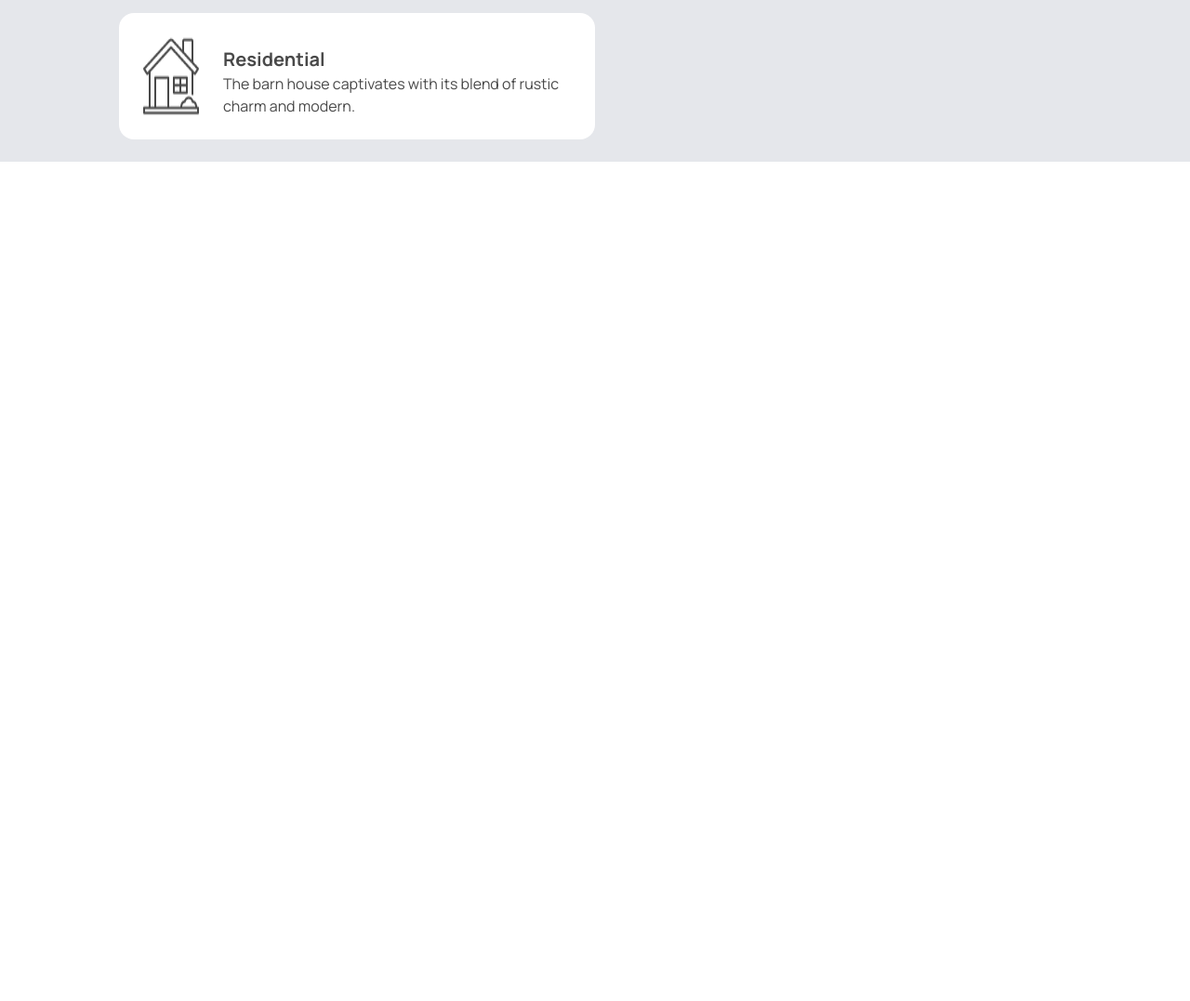
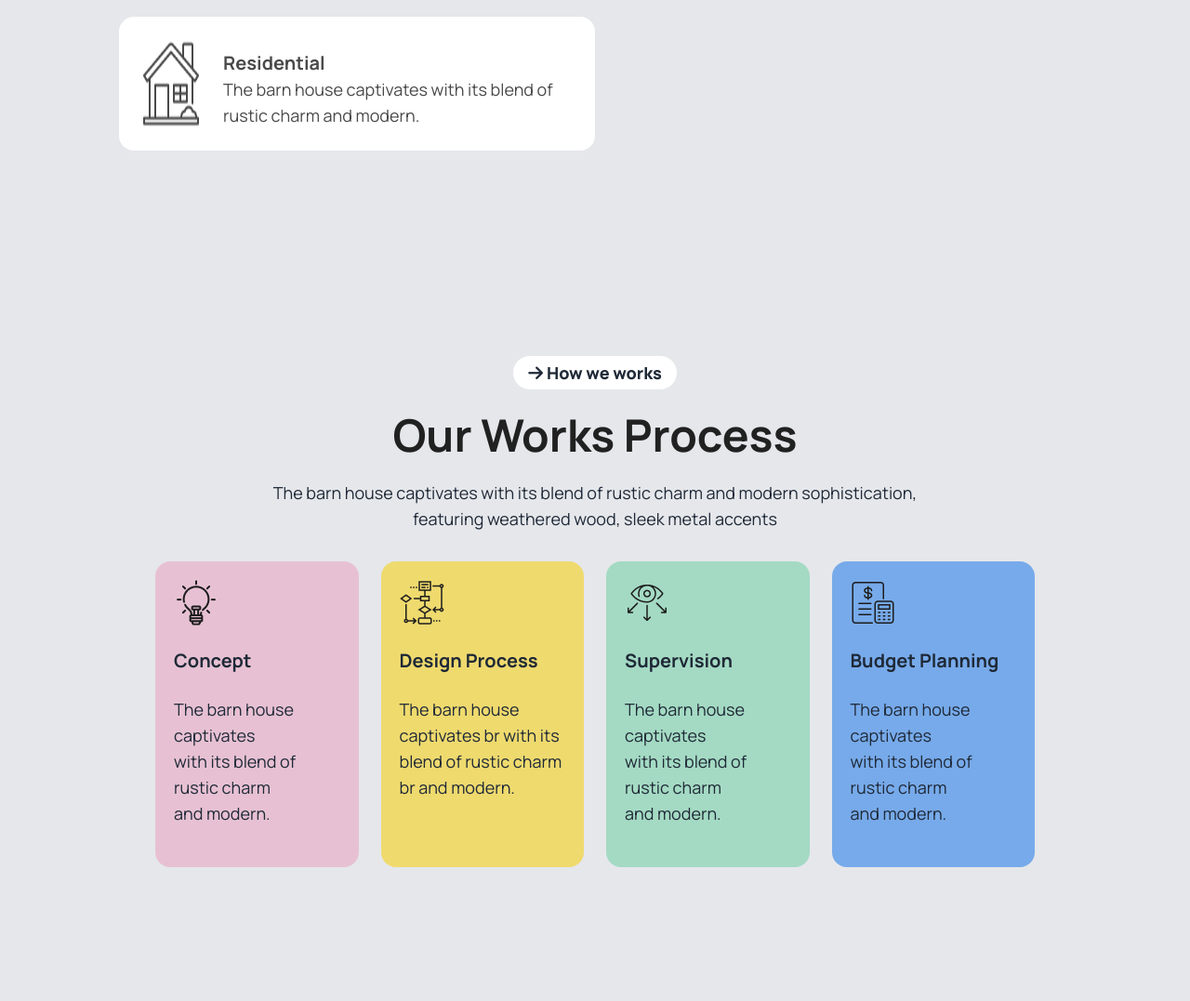
Before and after one commit to nobodipdebnath/Assignment-3, a plain HTML site: page index.html in a window 1280 px wide. Shown: the part 1464-2541 px from the top of the page at 93% size. Before the commit the page ends 1734 px from the top, so only its background shows below. Drawn offline with nearby package versions, Linux system fonts and the light colour scheme.

Commit message:
file section done

```diff
--- a/index.html
+++ b/index.html
@@ -123,13 +123,14 @@
         </div>
     </header>
     <main class="bg-gray-200">
+      <!-- First Section -->
       <section>
-        <div  class="grid grid-cols-1 md:grid-cols-2 mx-32 my-24">
+        <div  class="grid grid-cols-1 lg:grid-cols-2 lg:mx-32 my-24">
           <div class="relative">
             <div class="absolute top-9 -left-14">
               <img src="image/Vector.png" alt="">
             </div>
-            <button class="text-[16px] font-extrabold py-1 px-4 mt-[100px] mb-6 bg-[#ffffff] border rounded-[30px]"><i class="fa-solid fa-arrow-right mr-1"></i>About Us</button>
+            <button class="text-lg font-extrabold py-1 px-4 mt-[100px] mb-6 bg-[#ffffff] border rounded-[30px]"><i class="fa-solid fa-arrow-right mr-1"></i>About Us</button>
             <h1 class="text-5xl font-bold font-[#212121] mb-6">We design thoughtful, liveable spaces</h1>
             <p class="font-[16px] font-[#494949] mb-6">The barn house captivates with its blend of rustic charm and <br>
               modern sophistication, featuring weathered wood, sleek metal accents.</p>
@@ -144,15 +145,68 @@
               <img src="image/residential.png" alt="">
               <div class="mt-3 ml-6">
                 <h3 class="text-xl font-bold text-[#494949]">Residential</h3>
-                <p class="text-[16px] text-[#494949]">The barn house captivates with its blend of rustic charm and modern.</p>
+                <p class="text-lg text-[#494949]">The barn house captivates with its blend of rustic charm and modern.</p>
               </div>
             </div>
           </div>
-          <div class="ml-9 mt-[100px]">
+          <div class="lg:ml-9 sm:mx-auto md:mx-auto lg:mt-[100px]">
             <img src="image/Rectangle.png" alt="">
           </div>
         </div>
       </section>
+      <!-- Section -->
+      <section>
+
+      </section>
+      <!-- Works Section -->
+       <section>
+        <div>
+          <div class=" flex items-center justify-center">
+            <button  class="text-lg font-extrabold py-1 px-4 mt-[100px] mb-6 bg-[#ffffff] border rounded-[30px]"><i class="fa-solid fa-arrow-right mr-1"></i>How we works</button>
+          </div>
+          <h1 class="text-center text-5xl font-bold text-[#212121] mb-6">Our Works Process</h1>
+          <p class="text-center text-lg mb-8">The barn house captivates with its blend of rustic charm and modern sophistication, <br>
+            featuring weathered wood, sleek metal accents
+          </p>
+        </div>
+        <!-- card Section -->
+        <div class="grid grid-cols-1 gap-6 sm:px-8 md:grid-cols-2 lg:grid-cols-4 lg:mx-[135px] pb-36">
+          <!-- card 01 -->
+          <div class="p-5 bg-[#E7C1D3] rounded-2xl">
+            <img class="mb-6" src="image/concept.png" alt="">
+            <h2 class="text-xl font-bold mb-6">Concept</h2>
+            <p class="text-lg mb-6">The barn house captivates <br>
+              with its blend of rustic charm <br>
+              and modern.
+            </p>
+          </div>
+          <!-- card 02 -->
+          <div class="p-5 bg-[#EFDA6E] rounded-2xl">
+            <img class="mb-6" src="image/flow-chart.png" alt="">
+            <h2 class="text-xl font-bold mb-6">Design Process</h2>
+            <p class="text-lg mb-6">The barn house captivates br
+              with its blend of rustic charm br
+              and modern.
+            </p>
+          </div>
+          <!-- card 03 -->
+          <div class="p-5 bg-[#A4DAC3] rounded-2xl">
+            <img class="mb-6" src="image/vision.png" alt="">
+            <h2 class="text-xl font-bold mb-6">Supervision</h2>
+            <p class="text-lg mb-6">The barn house captivates <br> with its blend of rustic charm <br> and modern.
+            </p>
+          </div>
+          <!-- card 04 -->
+          <div class="p-5 bg-[#77AAEA] rounded-2xl">
+            <img class="mb-6" src="image/budget-planning.png" alt="">
+            <h2 class="text-xl font-bold mb-6">Budget Planning</h2>
+            <p class="text-lg mb-6">The barn house captivates <br>
+              with its blend of rustic charm <br>
+              and modern.
+            </p>
+          </div>
+        </div>
+       </section>
     </main>
 </body>
 </html>
```
